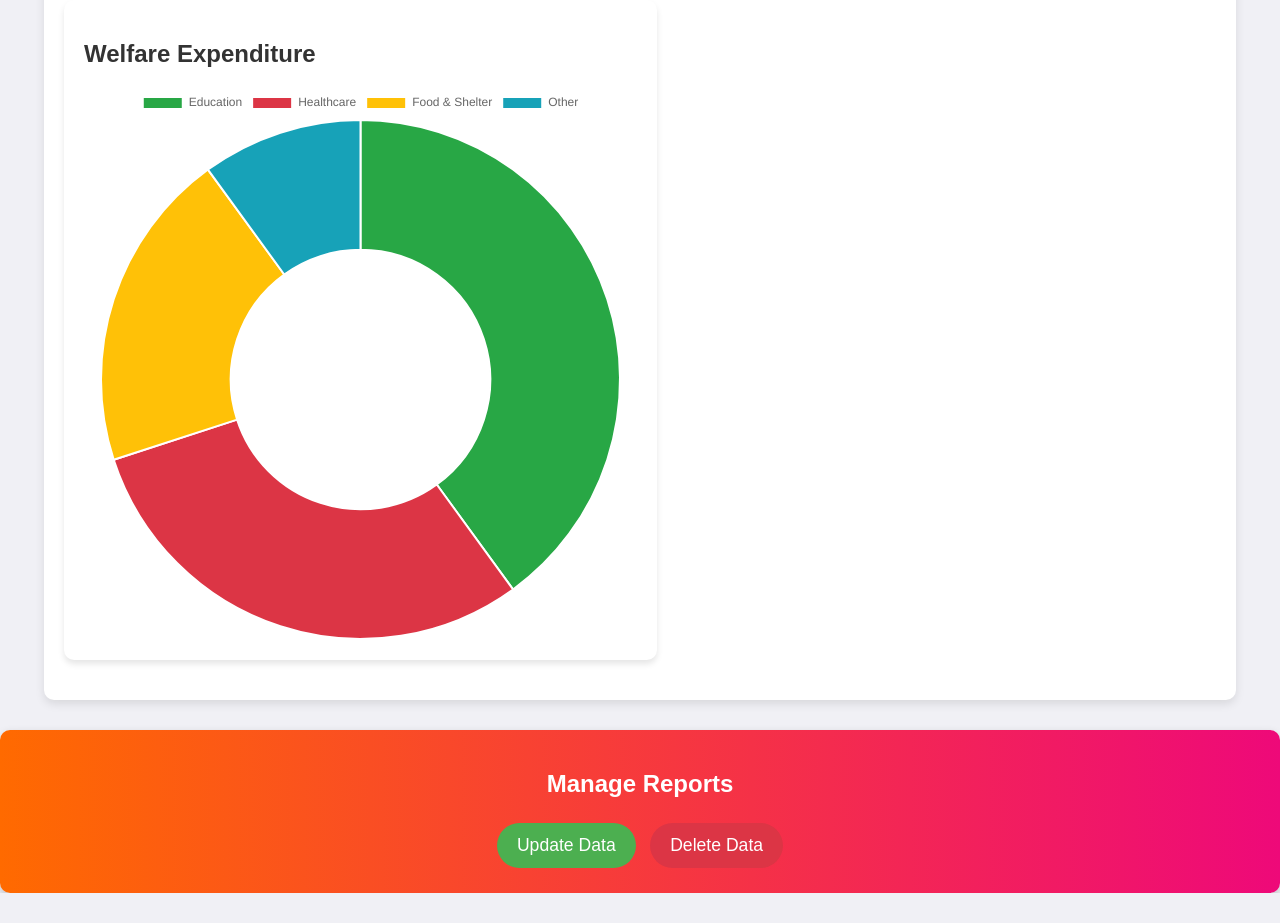
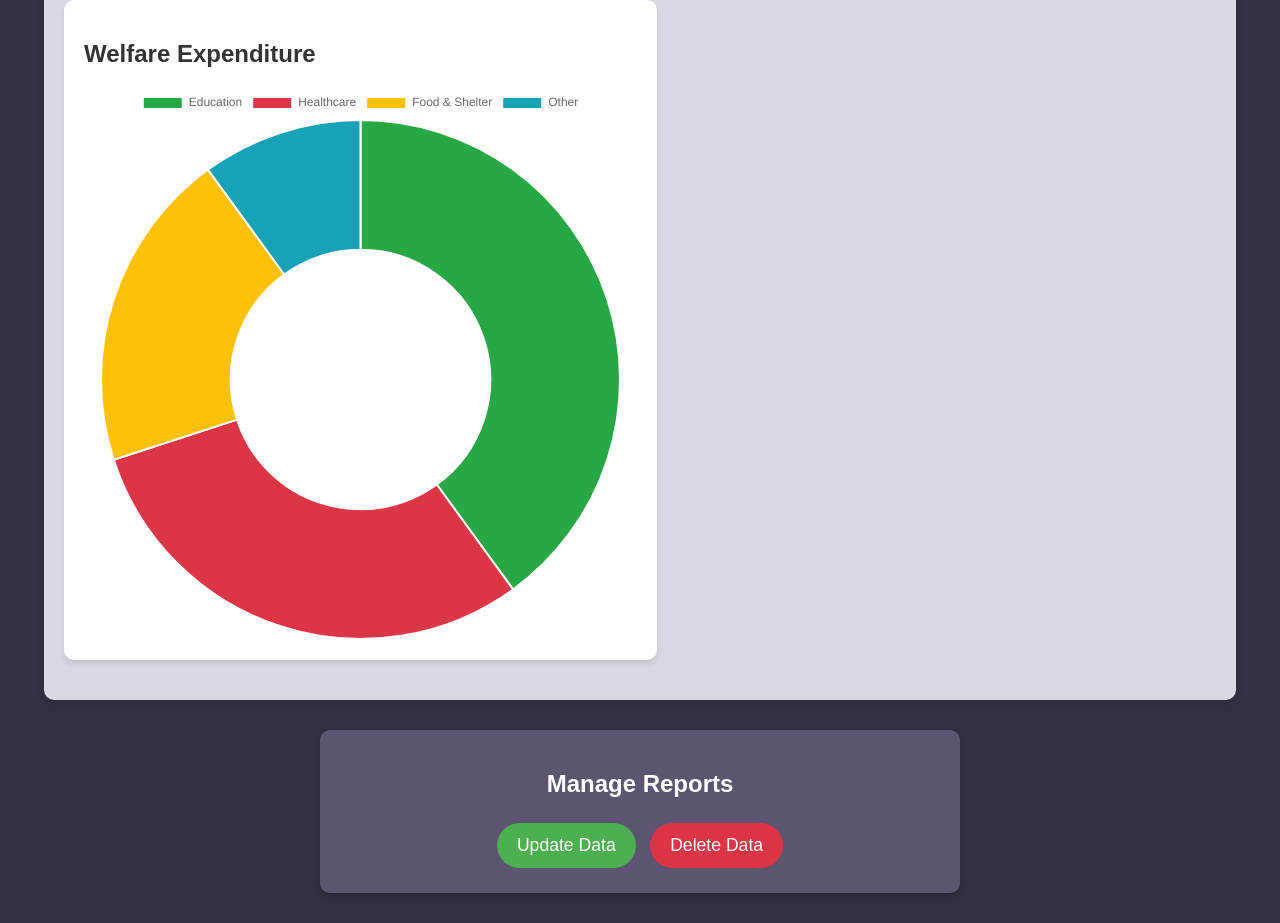
Before and after one commit to HARSHAVARDHINIMADESH/orphange-management, a plain HTML site: page report.html in a window 1280 px wide. Shown: the part 524-1447 px from the top of the page. Before the commit the page ends 1417 px from the top, so only its background shows below. Drawn offline with nearby package versions, Linux system fonts and the light colour scheme.

Commit message:
Update report.html

```diff
--- a/report.html
+++ b/report.html
@@ -4,7 +4,7 @@
     <meta charset="UTF-8">
     <meta name="viewport" content="width=device-width, initial-scale=1.0">
     <title>Orphanage Reports</title>
-    <link rel="stylesheet" href="styles.css">
+
     <script src="https://cdn.jsdelivr.net/npm/chart.js"></script>
     <style>
         body {
@@ -13,19 +13,21 @@
             color: #333;
             margin: 0;
             padding: 0;
+            background-color: #352F44;
         }
         .container {
             width: 90%;
             max-width: 1200px;
             margin: 20px auto;
             padding: 20px;
-            background: white;
+            background: #dbd8e3;
             border-radius: 10px;
             box-shadow: 0 4px 10px rgba(0, 0, 0, 0.1);
+
         }
         h1 {
             text-align: center;
-            color: #6a11cb;
+            color: black;
         }
         .report-section {
             display: flex;
@@ -49,11 +51,16 @@
             text-align: center;
             margin-top: 30px;
             padding: 20px;
-            background: linear-gradient(to right, #ff6a00, #ee0979);
+            background:#5c5470;
             color: white;
             border-radius: 10px;
             box-shadow: 0 4px 10px rgba(0, 0, 0, 0.2);
-        }
+
+    max-width: 600px; /* Adjust this value as needed */
+    margin: 30px auto;
+}
+
+
         .action-btn {
             display: inline-block;
             padding: 12px 20px;
```
